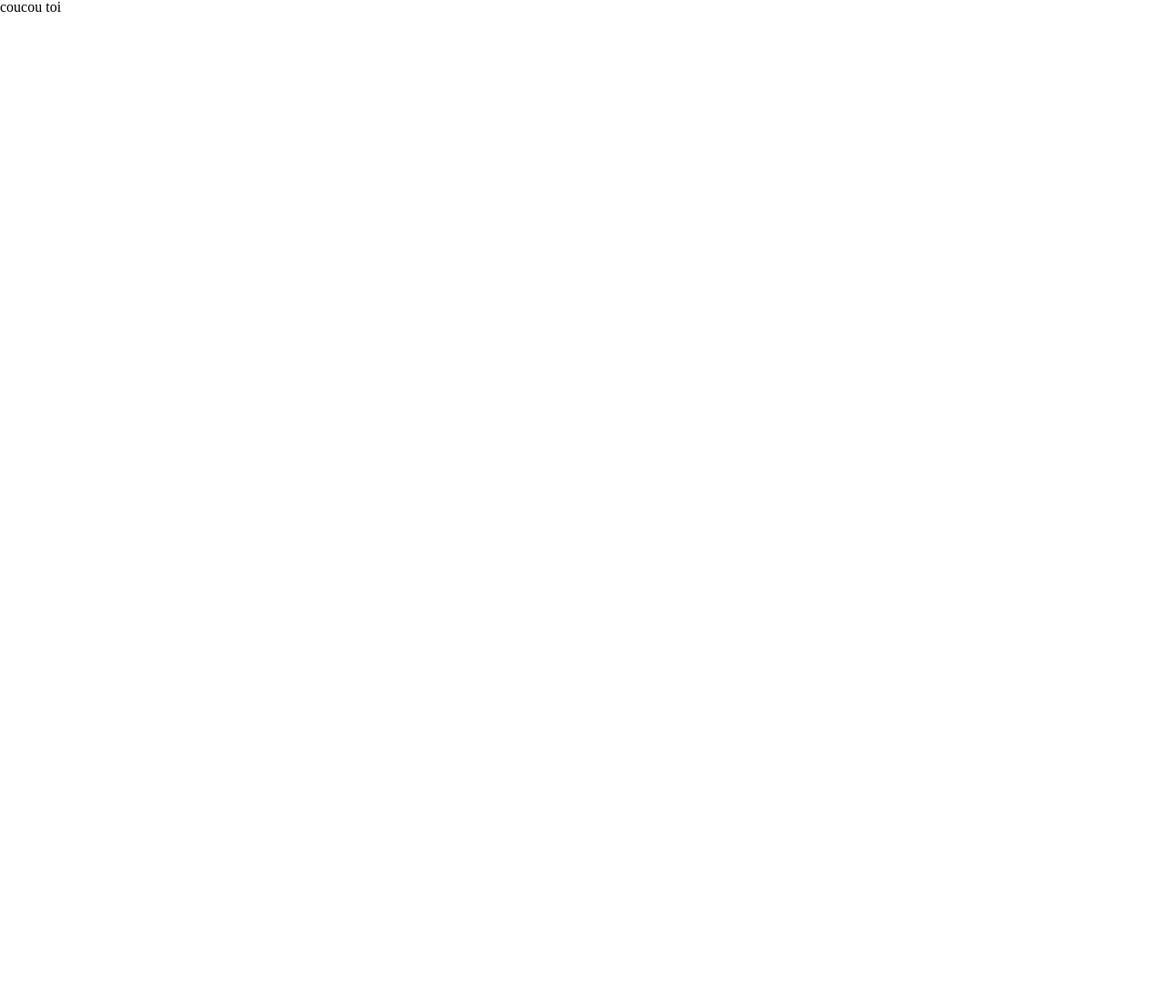
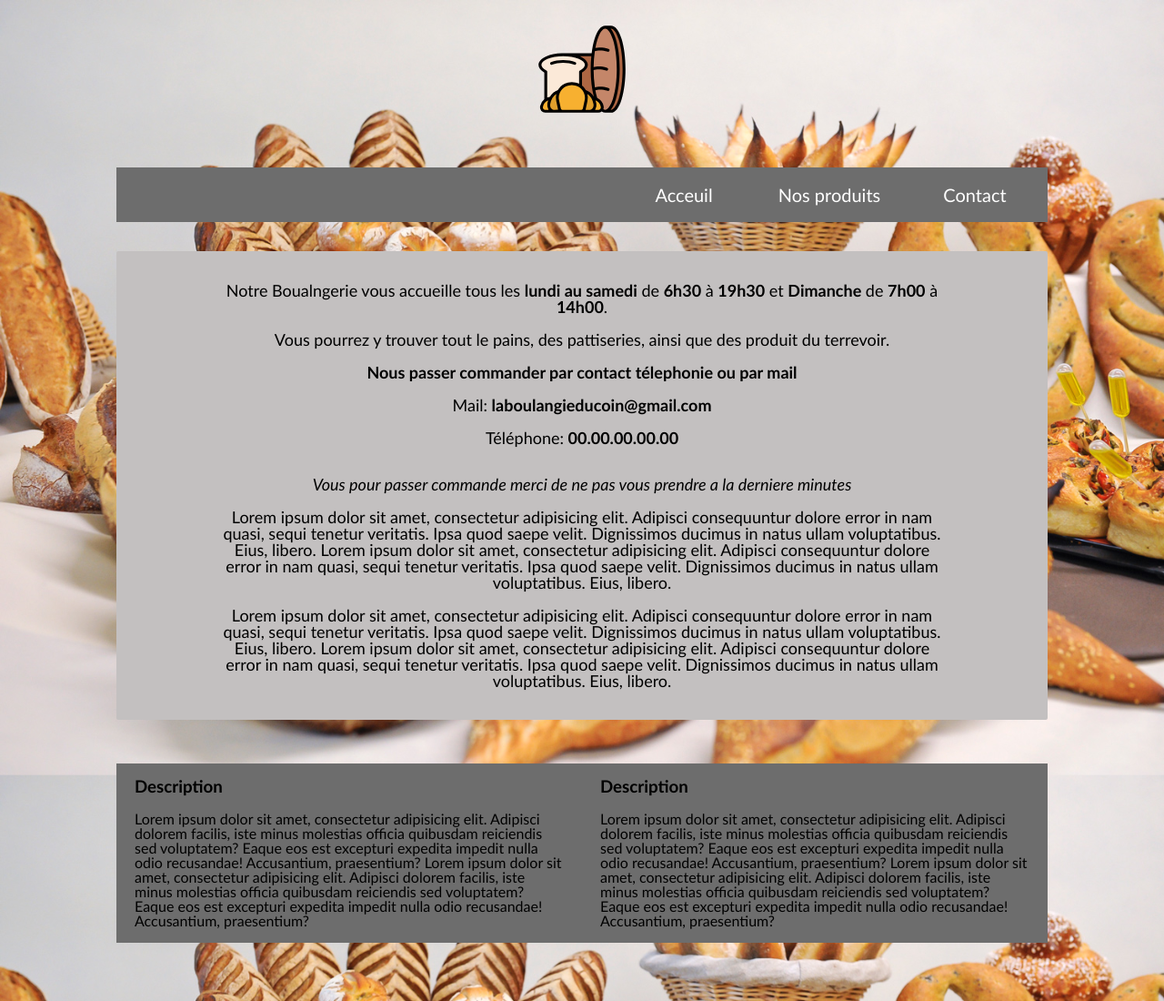
Before and after one commit to theomeunier/site_sin, a plain HTML site: page public/index.html in a window 1280 px wide. Shown: the whole page at 91% size. Before the commit the page ends 800 px from the top, so only its background shows below. Drawn offline with Linux system fonts and the light colour scheme.

Commit message:
feat:
nav ok
footer ok
section ok
logo ok
image de font ok

index fini

```diff
--- a/package.json
+++ /dev/null
@@ -1,6 +0,0 @@
-{
-  "dependencies": {
-    "nodejs": "^0.0.0",
-    "scss": "^0.2.4"
-  }
-}
--- /dev/null
+++ b/public/css/frame/footer.css
@@ -0,0 +1,25 @@
+footer{
+    width: 100%;
+    height: auto;
+
+    display: flex;
+    flex-direction: row;
+    justify-content: space-between;
+
+    margin-top: 1em;
+    margin-bottom: 4em;
+
+    background-color: #6D6D6D;
+}
+
+.footer_element{
+    margin: 1em 1.25em;
+
+    flex: 0.8 0 0;
+    display: flex;
+    flex-direction: column;
+}
+
+.footer_element h3 {
+    margin-bottom: 1em;
+}
--- /dev/null
+++ b/public/css/frame/layout.css
@@ -0,0 +1,38 @@
+body {
+    font-family: Calibri, Helvetica, arial, sans-serif;
+    background-image: url("../../img/grande-variete-de-pains-boulangerie.jpg");
+    background-repeat: no-repeat;
+    background-size: cover;
+    background-attachment: fixed;
+
+    width: 100%;
+}
+
+header {
+    display: flex;
+    align-items: center;
+    justify-content: space-around;
+    flex-direction: column;
+}
+
+#wrapper {
+    margin: 0 auto;
+    width: 80%;
+    display: flex;
+    flex-direction: column;
+}
+
+#main-logo {
+    width: 20%;
+    height: auto;
+    margin: 25px auto;
+}
+
+.content_wrapper {
+    background-color: #C3C0C0;
+    margin: 2em 0;
+    width: auto;
+    height: auto;
+    padding: 1em 8%;
+    border-radius: 2px;
+}
--- /dev/null
+++ b/public/css/frame/main.css
@@ -0,0 +1,21 @@
+a {
+    text-decoration: none;
+    color: black;
+}
+
+h2 {
+    font-family: Calibri, Helvetica, arial, sans-serif;
+    font-size: 30px;
+    font-weight: bold;
+}
+
+strong {
+    font-weight: bold;
+}
+
+#main-logo {
+    width: 10%;
+    height: auto;
+
+    margin: 25px auto;
+}
--- /dev/null
+++ b/public/css/frame/nav.css
@@ -0,0 +1,34 @@
+.nav-menu{
+    width: 100%;
+    height: auto;
+
+    margin-top: 2em;
+
+    position: static;
+    background-color:  #6D6D6D;
+    border: 1px;
+}
+
+ul{
+    list-style-type: none;
+    display: flex;
+    justify-content: flex-end;
+    margin-right: 0;
+}
+
+ul li{
+    flex: 0 0 10em;
+    text-align: center;
+}
+
+ul li a {
+    color: #ffffff;
+    display: block;
+    padding: 1em 0;
+    font-size: 20px;
+}
+
+.img_logo{
+    width: 50px;
+    height: auto;
+}
--- a/public/css/style.css
+++ b/public/css/style.css
@@ -1,2 +1,13 @@
 /* import reset */
 @import url('reset.css');
+
+/* import template*/
+@import url('template/index.css');
+@import url('template/produit.css');
+@import url('template/contact.css');
+
+/* import frame */
+@import url("frame/layout.css");
+@import url("frame/nav.css");
+@import url("frame/footer.css");
+@import url("frame/main.css");
--- /dev/null
+++ b/public/css/template/index.css
@@ -0,0 +1,10 @@
+.news_content{
+    font-size: 18px;
+    text-align: center;
+
+    margin: 1em 0.5em;
+}
+
+.news_content p{
+    margin: 1em;
+}
--- a/public/index.html
+++ b/public/index.html
@@ -6,7 +6,96 @@
     <title>Title</title>
 </head>
 <body>
-<p>coucou toi</p>
+<div id="wrapper">
+
+    <header>
+        <img id="main-logo" src="img/logo.svg" alt="Logo">
+
+        <nav class="nav-menu">
+            <ul>
+                <li><a href="index.html">Acceuil</a></li>
+                <li><a href="template/produit.html">Nos produits</a></li>
+                <li><a href="template/contact.html">Contact</a></li>
+            </ul>
+        </nav>
+    </header>
+
+    <section class="content_wrapper">
+        <div class="news_content">
+            <p>Notre Boualngerie vous accueille tous les
+                <strong>lundi au samedi</strong> de <strong>6h30</strong> à <strong>19h30</strong>
+                et <strong>Dimanche</strong> de <strong>7h00</strong> à <strong>14h00</strong>.
+            </p>
+            <p>
+                Vous pourrez y trouver tout le pains, des pattiseries, ainsi que des produit du terrevoir.
+            </p>
+
+            <div class="contact_infos">
+                <h4>Nous passer commander par contact télephonie ou par mail</h4>
+                <p>Mail:
+                    <strong>
+                        <a href="mailto:laboulangieducoin@gmail.com@gmail.com">laboulangieducoin@gmail.com</a>
+                    </strong>
+                </p>
+                <p>Téléphone:
+                    <strong>
+                        <a href="tel:00-00-00-00-00">00.00.00.00.00</a>
+                    </strong>
+                </p>
+
+                <p class="command_info" style="font-style: italic; margin-top: 1.8em">
+                    Vous pour passer commande merci de ne pas vous prendre a la derniere minutes
+                </p>
+
+            </div>
+
+            <div class="presentation_content">
+                <p style="margin-top: 1em">
+                    Lorem ipsum dolor sit amet, consectetur adipisicing elit. Adipisci consequuntur dolore error in nam
+                    quasi, sequi tenetur veritatis. Ipsa quod saepe velit. Dignissimos ducimus in natus ullam
+                    voluptatibus. Eius, libero.
+                    Lorem ipsum dolor sit amet, consectetur adipisicing elit. Adipisci consequuntur dolore error in nam
+                    quasi, sequi tenetur veritatis. Ipsa quod saepe velit. Dignissimos ducimus in natus ullam
+                    voluptatibus. Eius, libero.
+                </p>
+                <p style="margin-top: 1em">
+                    Lorem ipsum dolor sit amet, consectetur adipisicing elit. Adipisci consequuntur dolore error in nam
+                    quasi, sequi tenetur veritatis. Ipsa quod saepe velit. Dignissimos ducimus in natus ullam
+                    voluptatibus. Eius, libero.
+                    Lorem ipsum dolor sit amet, consectetur adipisicing elit. Adipisci consequuntur dolore error in nam
+                    quasi, sequi tenetur veritatis. Ipsa quod saepe velit. Dignissimos ducimus in natus ullam
+                    voluptatibus. Eius, libero.
+                </p>
+            </div>
+        </div>
+    </section>
+
+    <footer>
+        <div class="footer_element description">
+            <h3>Description</h3>
+            <p>
+                Lorem ipsum dolor sit amet, consectetur adipisicing elit. Adipisci dolorem facilis, iste minus molestias
+                officia quibusdam reiciendis sed voluptatem? Eaque eos est excepturi expedita impedit nulla odio
+                recusandae! Accusantium, praesentium?
+                Lorem ipsum dolor sit amet, consectetur adipisicing elit. Adipisci dolorem facilis, iste minus molestias
+                officia quibusdam reiciendis sed voluptatem? Eaque eos est excepturi expedita impedit nulla odio
+                recusandae! Accusantium, praesentium?
+            </p>
+        </div>
+        <div class="footer_element description">
+            <h3>Description</h3>
+            <p>
+                Lorem ipsum dolor sit amet, consectetur adipisicing elit. Adipisci dolorem facilis, iste minus molestias
+                officia quibusdam reiciendis sed voluptatem? Eaque eos est excepturi expedita impedit nulla odio
+                recusandae! Accusantium, praesentium?
+                Lorem ipsum dolor sit amet, consectetur adipisicing elit. Adipisci dolorem facilis, iste minus molestias
+                officia quibusdam reiciendis sed voluptatem? Eaque eos est excepturi expedita impedit nulla odio
+                recusandae! Accusantium, praesentium?
+            </p>
+        </div>
+    </footer>
+
+</div>
 
 </body>
 </html>
```
Also changed, not shown: public/template/contact.html (added, +59 -0 lines), public/template/produit.html (added, +50 -0 lines), README.md, public/css/template/contact.css (added), public/css/template/produit.css (added), public/img/grande-variete-de-pains-boulangerie.jpg (added), public/img/logo.svg (added), 1 other file.
